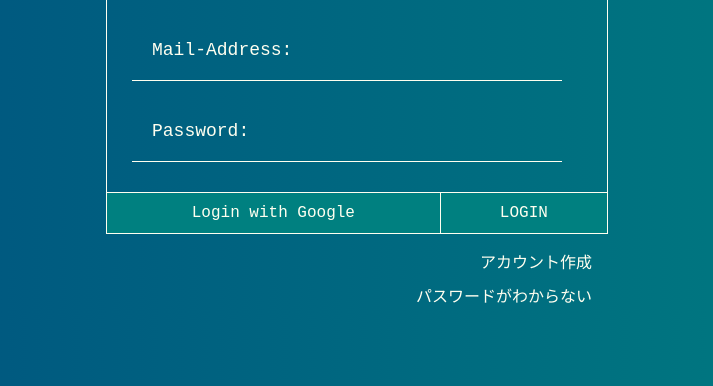
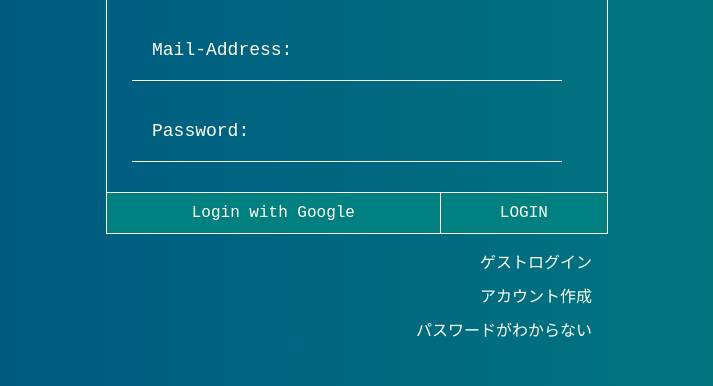
Before and after one commit to ritsuki-i/Travel-Recorder, a Flask app: page / in a window 1280 px wide. Shown: the part 261-647 px from the top of the page, without its empty margins (283-996 px from the left). Run offline with Flask 3, Linux system fonts and the light colour scheme; parts of the project's set-up code (start-up, migrations or seed data) failed here and were passed over; some libraries are stand-ins or nearby versions.

Commit message:
ゲストログイン

```diff
--- a/app.py
+++ b/app.py
@@ -65,6 +65,19 @@ def to_my_map():
         firebase_db.setUser(user) #firebaseのコレクション作成＆データ入力
         return jsonify({'message': 'Success'})
 
+@app.route('/to-my-map-guest', methods=['POST'])
+def to_my_map_guest():
+    if request.is_json:
+        userData = request.get_json()
+        user.UserEmail = userData['User'].get('email', 'anonymous@example.com')  # デフォルトの匿名メールアドレス
+        user.UserID = userData['User']['uid']
+        firebase_db.setUser(user)  # firebaseのコレクション作成＆データ入力
+        session["user_id"] = user.UserID
+        session["user_email"] = user.UserEmail
+        session['marker_list'] = firebase_db.get_allmarker_from_firestore(user.UserID)
+        return jsonify({'message': 'Success', 'user_id': user.UserID})
+    else:
+        return jsonify({'error': 'Unsupported Media Type'}), 415
 
 # static/js/myMap.js, templates/my-myMap.html, src/lat_lng_finder.py, app.pyのmap_page()を追加
 # 今の時点でデータベースに入れるのは[ 緯度, 経度, ユーザが入力した名前, ユーザが入力したデスクリプション ]
--- a/static/css/login.css
+++ b/static/css/login.css
@@ -144,6 +144,15 @@ body{
 
 }
 
+.right-half button#login-emailpass {
+  width: 100%;
+  height: 100%;
+}
+
+.left-half button#login-google {
+  width: 100%;
+  height: 100%;
+}
 
 
 .email-pass-login{
@@ -218,6 +227,19 @@ body{
     color:rgb(178, 232, 229);
 }
 
+#guest-account{
+  background-color: transparent;
+  border: none;
+  color: ivory;
+  font-family: 'Courier New', Courier, monospace;
+  font-size: 16px;
+  padding: 5px 5px;
+  cursor: pointer;
+  outline: none;
+  display: inline-block;
+  margin-right:10px;
+}
+
 
 #account{
     background-color: transparent;
--- a/static/js/authenthication.js
+++ b/static/js/authenthication.js
@@ -8,6 +8,7 @@ import {
   signOut,
   sendEmailVerification,
   sendPasswordResetEmail,
+  signInAnonymously,
 } from "https://www.gstatic.com/firebasejs/10.10.0/firebase-auth.js";
 
 /*import firebaseConfig from "./loginapi.json" assert { type: "json" };*/
@@ -67,7 +68,7 @@ async function fetchFirebaseConfig() {
           const dataToPython = { User: user, Token: token };
           const emailVerified = user.emailVerified;
 
-          if (emailVerified){
+          if (emailVerified) {
             fetch("/to-my-map", {
               method: "POST",
               headers: {
@@ -91,6 +92,41 @@ async function fetchFirebaseConfig() {
         .catch((error) => {
           alert("パスワードが正しくありません");
           console.error("Error:", error);
+        });
+    });
+    const guestLogin = document.getElementById("guest-account");
+    guestLogin?.addEventListener("click", () => {
+      signInAnonymously(auth)
+        .then((userCredential) => {
+          const user = userCredential.user;
+          const userId = user.uid; // ユーザーIDの取得
+          const userEmail = user.email || ""; // 匿名ユーザーの場合、メールアドレスはないかもしれません
+
+          fetch("/to-my-map-guest", {
+            method: "POST",
+            headers: {
+              "Content-Type": "application/json",
+            },
+            body: JSON.stringify({ User: { uid: userId, email: userEmail } }),  // ユーザーIDとメールアドレスを送信
+          })
+            .then(response => {
+              if (!response.ok) {
+                return response.text().then(text => { throw new Error(text) });
+              }
+              return response.json();
+            })
+            .then(data => {
+              console.log("Data from Python:", data);
+              window.location.href = "/to-my-map";
+            })
+            .catch(error => {
+              console.error("Error:", error);
+              alert("An error occurred: " + error.message);
+            });
+        })
+        .catch(error => {
+          console.error("Error signing in anonymously:", error);
+          alert("An error occurred during sign in: " + error.message);
         });
     });
 
--- a/templates/login.html
+++ b/templates/login.html
@@ -65,9 +65,7 @@
 
         <div class="bottom-section">
             <div class="left-half">
-                <div id="g-bordering">
                     <button id="login-google">Login with Google</button>
-                </div>
             </div>
 
             <div class="right-half">
@@ -79,6 +77,7 @@
     </div>
 
     <div class="account-bordering">
+        <button id="guest-account">ゲストログイン</button>
         <form action="/create-account" method="post">
             <button id="account" type="submit">アカウント作成</button>
         </form>
```
Lines whose indentation alone changed are shown as unchanged.
